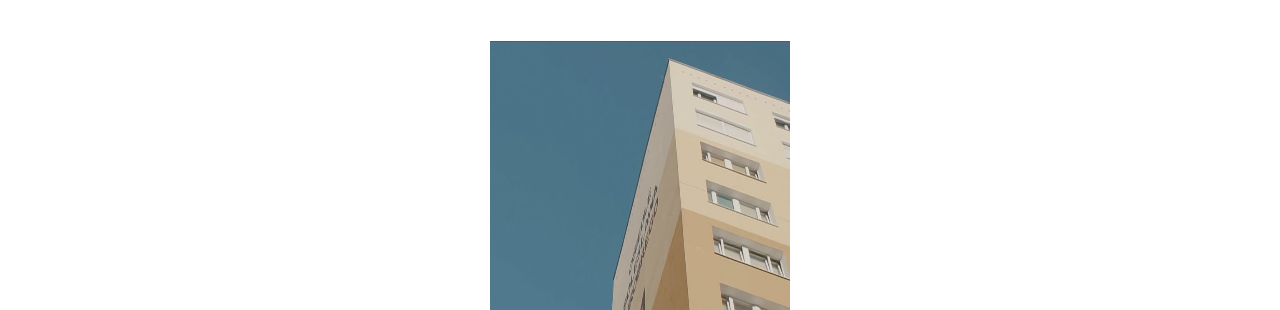
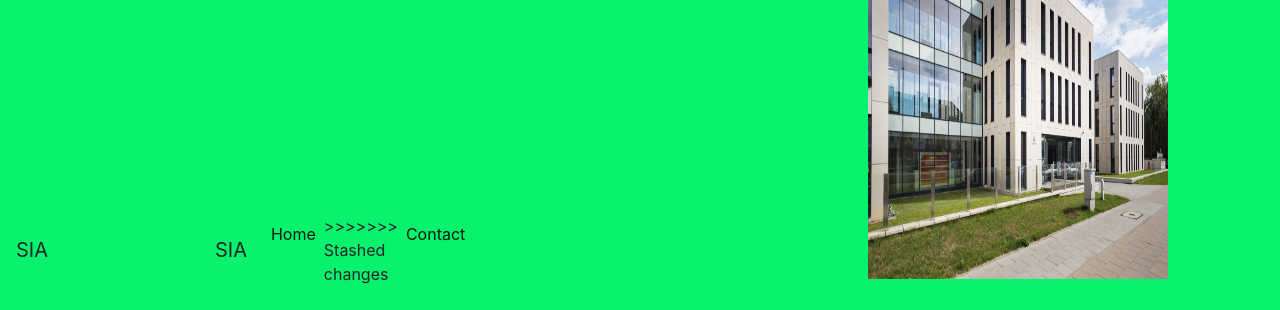
Before and after one commit to radswn/swierki-poznan-hack-day, a Flask app: page / in a window 1280 px wide. Shown: the part 516-826 px from the top of the page. Run offline with Flask 2, Linux system fonts and the light colour scheme; some libraries are stand-ins or nearby versions.

Commit message:
Add some style features

```diff
--- a/templates/base.html
+++ b/templates/base.html
@@ -20,6 +20,7 @@
     <script src="https://cdn.plot.ly/plotly-2.11.1.min.js"></script>
 </head>
 <body>
+<<<<<<< Updated upstream
 <nav class="navbar navbar-expand-lg navbar-light" style="background-color: #08f26e;">
     <a class="navbar-brand">SIA</a>
     <button class="navbar-toggler" type="button" data-toggle="collapse" data-target="#navbarNav"
@@ -31,6 +32,18 @@
             <li class="nav-item active">
                 <a class="nav-link" href="/">Home<span class="sr-only">(current)</span></a>
             </li>
+=======
+    <nav class="navbar navbar-expand-lg navbar-light" style="background-color: #08f26e;">
+        <a class="navbar-brand">SIA</a>
+        <button class="navbar-toggler" type="button" data-toggle="collapse" data-target="#navbarNav" aria-controls="navbarNav" aria-expanded="false" aria-label="Toggle navigation">
+	     <span class="navbar-toggler-icon"></span>
+	 </button>
+         <div class="collapse navbar-collapse" id="navbarNav">
+             <ul class="navbar-nav">
+	         <li class="nav-item active">
+                     <a class="nav-link" href="/">Home<span class="sr-only">(current)</span></a>
+		    </li>
+>>>>>>> Stashed changes
             <li class="nav-item active">
                 <a class="nav-link" href="/contact">Contact <span class="sr-only">(current)</span></a>
             </li>
```
